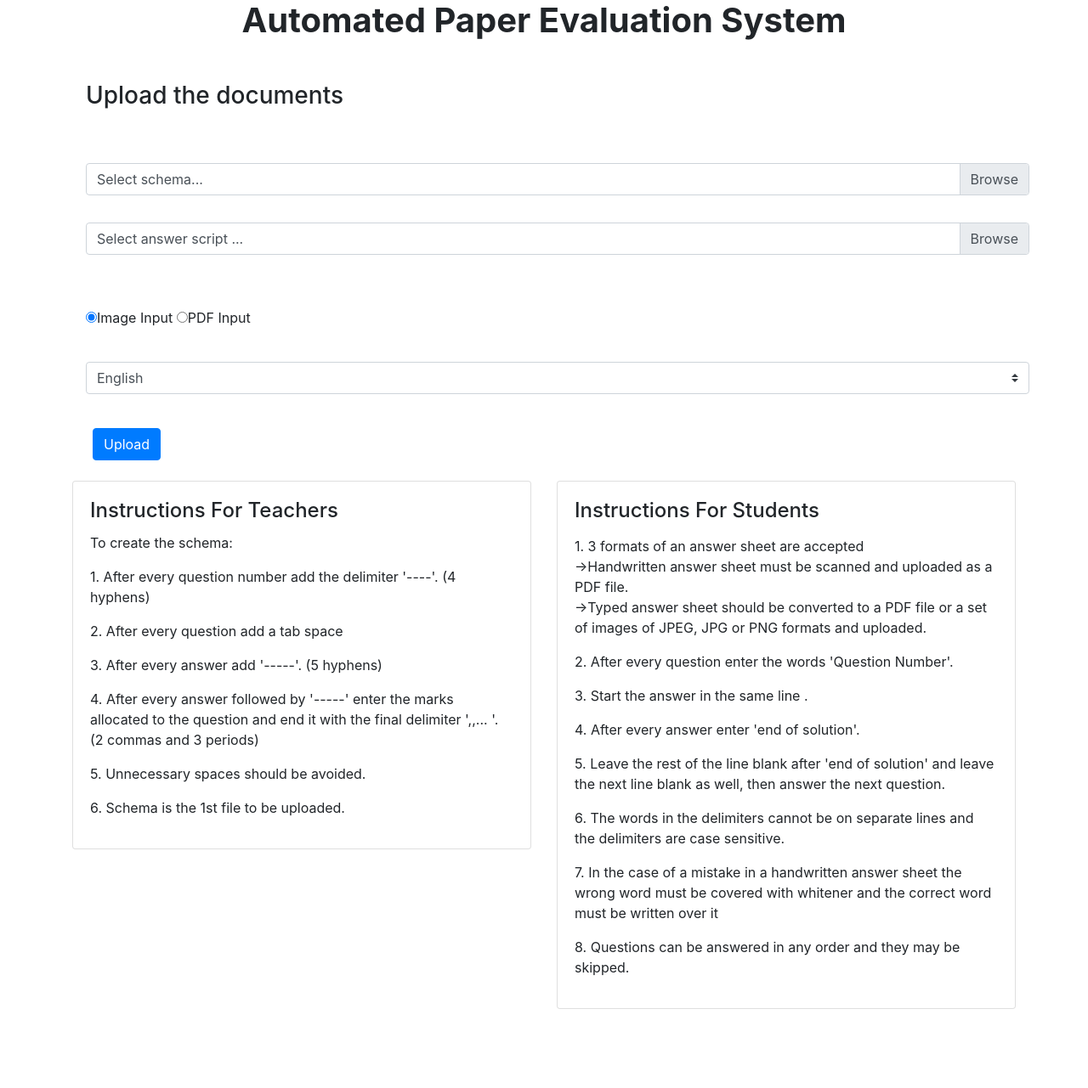
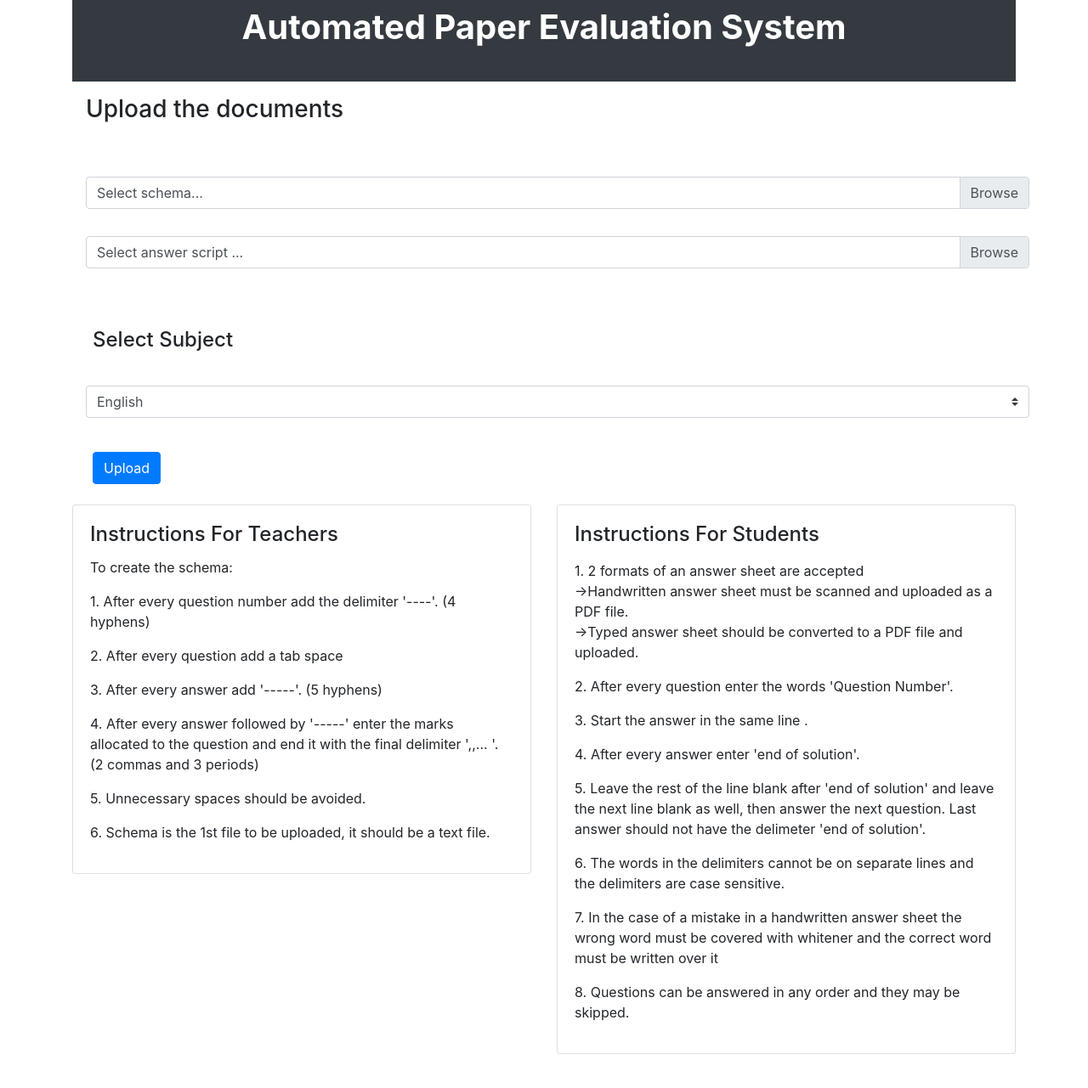
Before and after one commit to samskruthijp/automatedPaperEval, a Flask app: page /uploadFiles in a window 1280 px wide. Shown: the top 1281 px of the page at 85% size. Before the commit the page ends 1188 px from the top, so only its background shows below. Run offline with Flask 2, Linux system fonts and the light colour scheme; some libraries are stand-ins or nearby versions.

Commit message:
improved front end and removed input type

```diff
--- a/projApp2/app/templates/result.html
+++ b/projApp2/app/templates/result.html
@@ -13,5 +13,11 @@
   {% endfor %}
 
 </div>
+<div style="margin: 50px; padding-left: 45px;">
+  <form method="GET" action="/uploadFiles">
+    <button type="submit" class="m-5 btn btn-primary btn-lg upl">Back</button>
+  </form>
+</div>
+
 
 {% endblock %}
--- a/projApp2/app/templates/uploadFiles.html
+++ b/projApp2/app/templates/uploadFiles.html
@@ -8,28 +8,32 @@
   <div class="row">
     <div class="col">
         <!-- "{{url_for('results')}} -->
+        <div class="container bg-dark text-white py-2">
       <h1 class="text-center font-weight-bold">Automated Paper Evaluation System</h1><br />
+      </div>
       <h3 class="m-3">Upload the documents</h3>
       <form action="{{url_for('results')}}" method="POST" enctype="multipart/form-data">
 
         <div class="form-group">
           <div class="m-3 custom-file">
-            <input type="file" class="custom-file-input a" name="schema" id="schema">
+            <input type="file" class="custom-file-input a" name="schema" id="schema" accept="text/plain">
             <label class="custom-file-label" for="schema">Select schema...</label>
           </div>
           <div class="m-3 custom-file">
-            <input type="file" class="custom-file-input b" name="answer" id="answer">
+            <input type="file" class="custom-file-input b" name="answer" id="answer" accept="application/pdf">
             <label class="custom-file-label" for="answer">Select answer script ...</label>
           </div>
 
         </div>
-        <div class="m-3 radio-inline">
+        <!-- <div class="m-3 radio-inline">
             <label class="radio-inline"><input type="radio" value="images" name="input-select" checked>Image Input</label>
             <label class="radio-inline"><input type="radio" value="pdfs" name="input-select">PDF Input</label>
-        </div>
+        </div> -->
+        <h4 class="m-4">Select Subject</h4>
         <div class="dropdown" id="subject-select">
           <!-- <button class="m-3 btn btn-primary dropdown-toggle " type="button" id="subject-select" name="subject_select" data-toggle="dropdown"> -->
           <!-- <span class="m-3 btn btn-primary dropdown-toggle " id="sel">Subjects</span></button> -->
+
           <select id="mySelect" class="m-3 dropdown-toggle browser-default custom-select" name = "subject-select">
             <option value="English">English</option>
             <option value="Social">Social</option>
@@ -44,13 +48,14 @@
             <div class="card">
               <div class="card-body" >
                 <h4 class="card-title">Instructions For Teachers</h5>
-                <p class="card-text">To create the schema:
+                <p class="card-text">
+                    To create the schema:
                     <p>1. After every question number add the delimiter '----'. (4 hyphens) </p>
                     <p>2. After every question add a tab space</p>
                     <p>3. After every answer add '-----'. (5 hyphens)</p>
                     <p>4. After every answer followed by '-----' enter the marks allocated to the question and end it with the final delimiter  ',,... '. (2 commas and 3 periods) </p>
                     <p>5. Unnecessary spaces should be avoided. </p>
-                    <p>6. Schema is the 1st file to be uploaded.</p>
+                    <p>6. Schema is the 1st file to be uploaded, it should be a text file.</p>
                   </p>
               </div>
             </div>
@@ -60,12 +65,12 @@
               <div class="card-body">
                 <h4 class="card-title">Instructions For Students</h5>
                 <p class="card-text">
-                  <p>1. 3 formats of an answer sheet are accepted<br>->Handwritten answer sheet must be scanned and uploaded as a PDF file.<br>->Typed answer sheet should be converted to a PDF file or a set of images of JPEG, JPG or PNG formats and uploaded.</p>
+                  <p>1. 2 formats of an answer sheet are accepted<br>->Handwritten answer sheet must be scanned and uploaded as a PDF file.<br>->Typed answer sheet should be converted to a PDF file and uploaded.</p>
                   <p>2. After every question enter the words
                       'Question Number'.</p>
                   <p>3. Start the answer in the same line . </p>
                   <p>4. After every answer enter 'end of solution'. </p>
-                  <p>5. Leave the rest of the line blank after 'end of solution' and leave the next line blank as well, then answer the next question. </p>
+                  <p>5. Leave the rest of the line blank after 'end of solution' and leave the next line blank as well, then answer the next question. Last answer should not have the delimeter 'end of solution'. </p>
                   <p>6. The words in the delimiters cannot be on separate lines and the delimiters are case sensitive. </p>
                   <p>7. In the case of a mistake in a handwritten answer sheet the wrong word must be covered with whitener and the correct word must be written over it</p>
                   <p>8. Questions can be answered in any order and they may be skipped.</p>
--- a/projApp2/app/views.py
+++ b/projApp2/app/views.py
@@ -29,7 +29,7 @@ def results():
             answer = request.files["answer"]
             schema = request.files["schema"]
             subject = request.form["subject-select"]
-            inputType = request.form["input-select"]
+            #inputType = request.form["input-select"]
             print("yayyyyy!!",subject,inputType)
             if answer.filename == "" or schema.filename == "":
                 print("No filename")
@@ -53,7 +53,7 @@ def results():
 
 
     print("subject------------",subject)
-    result = remove_sp_character.receive_file(subject,inputType,answer_file,schema_file)
+    result = remove_sp_character.receive_file(subject,answer_file,schema_file)
     # resp = ourFileName.ourFunctionName(True)
     # return redirect(url_for('result',subject=subject))
     #time.sleep(15) #for letting vision API process
```
Also changed, not shown: projApp2/remove_sp_character.py (+9 -9 lines).
